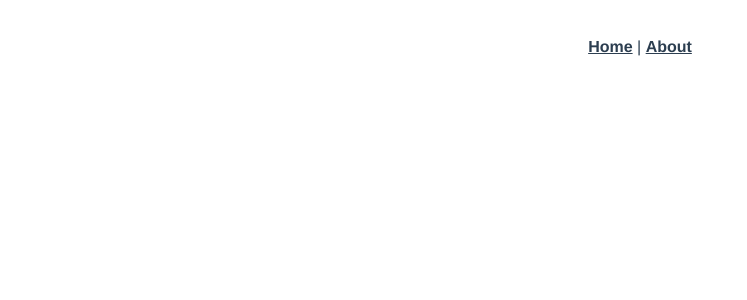
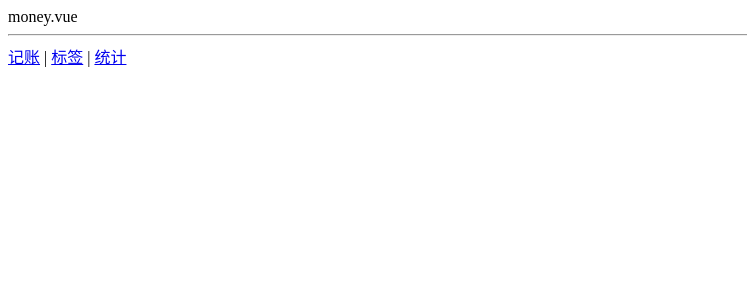
Before and after one commit to zerochenkun/vue-morney, a Vue app: page /#/money in a window 1280 px wide. Shown: the top 300 px of the page, without its empty margins (0-747 px from the left). Built offline with nearby package versions, Linux system fonts and the light colour scheme.

Commit message:
feat:使用了 VueRouter

```diff
--- a/src/App.vue
+++ b/src/App.vue
@@ -1,10 +1,12 @@
 <template>
-  <div id="app">
-    <div id="nav">
-      <router-link to="/">Home</router-link> |
-      <router-link to="/about">About</router-link>
-    </div>
-    <router-view/>
+  <div>
+   <router-view></router-view>
+   <hr/>
+   <div>
+    <router-link to="/money">记账</router-link> |
+    <router-link to="/labels">标签</router-link> |
+    <router-link to="/statistics">统计</router-link>
+   </div>
   </div>
 </template>
 
--- a/src/main.ts
+++ b/src/main.ts
@@ -7,7 +7,7 @@
 Vue.config.productionTip = false
 
 new Vue({
-  router,
+  router:router,
   store,
   render: h => h(App)
 }).$mount('#app')
--- a/src/router/index.ts
+++ b/src/router/index.ts
@@ -1,27 +1,33 @@
-import Vue from 'vue'
-import VueRouter from 'vue-router'
-import Home from '../views/Home.vue'
+import Vue from 'vue';
+import VueRouter from 'vue-router';
+import Money from '@/views/Money.vue';
+import Labels from '@/views/Labels.vue'
+import Statistics from '@/views/Statistics.vue'
+import Home from '../views/Home.vue';
 
-Vue.use(VueRouter)
+Vue.use(VueRouter);
 
 const routes = [
-  {
-    path: '/',
-    name: 'Home',
-    component: Home
-  },
-  {
-    path: '/about',
-    name: 'About',
-    // route level code-splitting
-    // this generates a separate chunk (about.[hash].js) for this route
-    // which is lazy-loaded when the route is visited.
-    component: () => import(/* webpackChunkName: "about" */ '../views/About.vue')
-  }
-]
+    {
+        path:'/',
+        redirect:'/money'
+    },
+    {
+        path:'/money',
+        component:Money
+    },
+    {
+        path:'/labels',
+        component: Labels
+    },
+    {
+        path:'/statistics',
+        component: Statistics
+    }
+];
 
 const router = new VueRouter({
-  routes
-})
+    routes
+});
 
-export default router
+export default router;
--- /dev/null
+++ b/src/views/Labels.vue
@@ -0,0 +1,15 @@
+<template>
+    <div>
+        labels.vue
+    </div>
+</template>
+
+<script>
+    export default {
+        name: "labels.vue"
+    }
+</script>
+
+<style scoped>
+
+</style>
--- /dev/null
+++ b/src/views/Money.vue
@@ -0,0 +1,15 @@
+<template>
+    <div>
+        money.vue
+    </div>
+</template>
+
+<script lang="ts">
+    export default({
+        name:'Money'
+    })
+</script>
+
+<style lang="scss" scoped>
+
+</style>
--- /dev/null
+++ b/src/views/Statistics.vue
@@ -0,0 +1,13 @@
+<template>
+    <div>Statistics.vue</div>
+</template>
+
+<script>
+    export default {
+        name: "Statistics"
+    }
+</script>
+
+<style scoped>
+
+</style>
```
